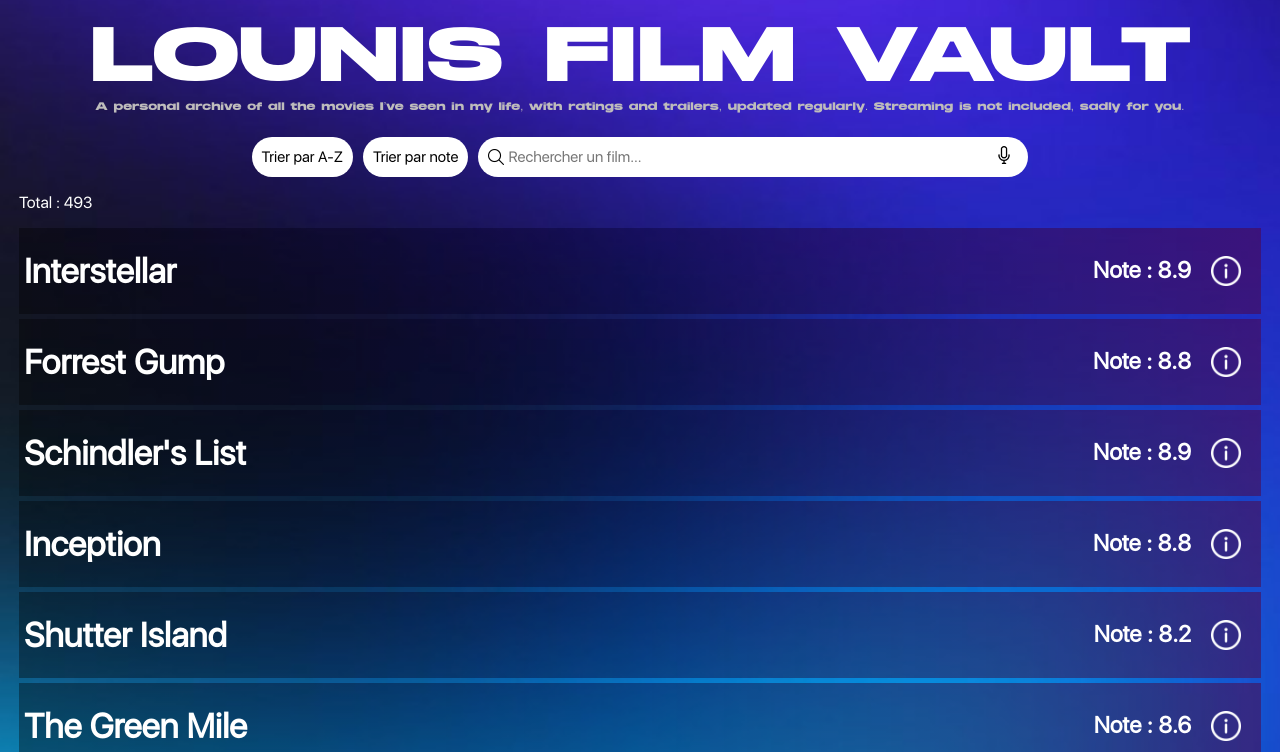
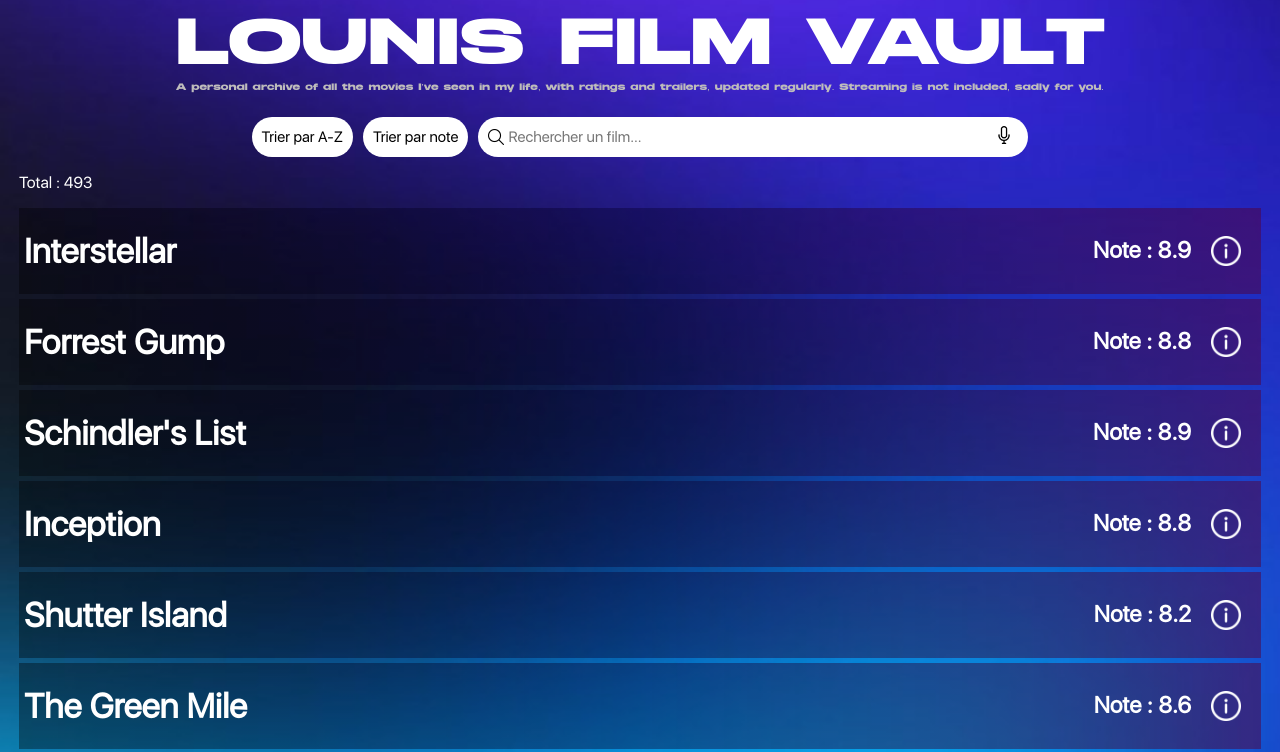
Before and after one commit to LounisOuamri/loulou, a plain HTML site: page index.html in a window 1280 px wide. Shown: the part 48-800 px from the top of the page. Drawn offline with Linux system fonts and the light colour scheme.

Commit message:
biooooooo

```diff
--- a/index.html
+++ b/index.html
@@ -21,7 +21,7 @@
  h1 {
         font-family: "UNDERRATED-UltraBold Personal Use", Arial, sans-serif;
   text-align: center;
-  font-size: 77px;
+  font-size: 65px;
   text-transform: uppercase;
   margin-bottom: 5px;
     }
@@ -310,7 +310,7 @@ transition: all 0.2s;
 }
 .bio {
     font-family: "UNDERRATED-UltraBold Personal Use", Arial, sans-serif;
-  font-size: 11px;
+  font-size: 9.4px;
   font-weight: 10;
   color: #bebcbc;
 
```
